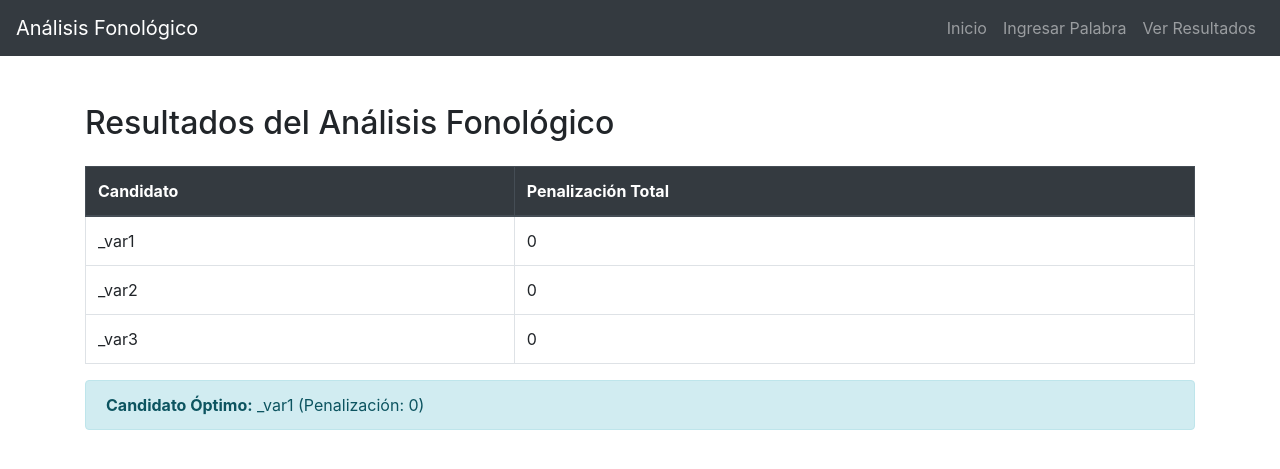
After one commit to NachoCompagni/fonologia_ot, a Django app: page /analisis/analizar/ in a window 1280 px wide. The commit adds this page. Shown: the top 469 px of the page. Run offline with Django 5.2, Linux system fonts and the light colour scheme; data that the repository does not hold is empty; some libraries are stand-ins or nearby versions.

Commit message:
Displaying interface

```diff
--- a/fonologia_ot/analisis/urls.py
+++ b/fonologia_ot/analisis/urls.py
@@ -3,4 +3,6 @@ from . import views
 
 urlpatterns = [
     path('', views.analizar_entrada, name='analizar_entrada'),
+    path('entrada/', views.entrada_view, name='entrada'),  # URL de "entrada"
+    path('analizar/', views.analizar_entrada, name='analizar_entrada'),
 ]
--- a/fonologia_ot/analisis/views.py
+++ b/fonologia_ot/analisis/views.py
@@ -22,7 +22,7 @@ def analizar_entrada(request):
     candidato_optimo = min(evaluaciones, key=evaluaciones.get)
     penalizacion_optima = evaluaciones[candidato_optimo]
 
-    return render(request, 'analisis/entrada.html', {
+    return render(request, 'analisis/resultados.html', {
         'resultados': resultados,
         'candidato_optimo': candidato_optimo,
         'penalizacion_optima': penalizacion_optima,
--- a/fonologia_ot/fonologia_ot/urls.py
+++ b/fonologia_ot/fonologia_ot/urls.py
@@ -16,8 +16,10 @@ Including another URLconf
 """
 from django.contrib import admin
 from django.urls import path, include
+from . import views
 
 urlpatterns = [
+    path('', views.inicio, name='inicio'),
     path('admin/', admin.site.urls),
     path('analisis/', include('analisis.urls'))
 ]
--- /dev/null
+++ b/fonologia_ot/fonologia_ot/views.py
@@ -0,0 +1,6 @@
+from django.shortcuts import render
+from django.http import HttpResponse
+
+def inicio(request):
+
+    return render(request, 'fonologia_ot/inicio_fonologia.html')
--- /dev/null
+++ b/fonologia_ot/templates/analisis/base.html
@@ -0,0 +1,43 @@
+<!-- base.html -->
+<!DOCTYPE html>
+<html lang="en">
+<head>
+    <meta charset="UTF-8">
+    <meta name="viewport" content="width=device-width, initial-scale=1.0">
+    <title>{% block title %}Análisis Fonológico{% endblock %}</title>
+    <!-- Bootstrap CSS -->
+    <link href="https://stackpath.bootstrapcdn.com/bootstrap/4.5.2/css/bootstrap.min.css" rel="stylesheet">
+</head>
+<body>
+    <!-- Navbar -->
+    <nav class="navbar navbar-expand-lg navbar-dark bg-dark">
+        <a class="navbar-brand" href="{% url 'inicio' %}">Análisis Fonológico</a>
+        <button class="navbar-toggler" type="button" data-toggle="collapse" data-target="#navbarNav" aria-controls="navbarNav" aria-expanded="false" aria-label="Toggle navigation">
+            <span class="navbar-toggler-icon"></span>
+        </button>
+        <div class="collapse navbar-collapse" id="navbarNav">
+            <ul class="navbar-nav ml-auto">
+                <li class="nav-item">
+                    <a class="nav-link" href="{% url 'inicio' %}">Inicio</a>
+                </li>
+                <li class="nav-item">
+                    <a class="nav-link" href="{% url 'entrada' %}">Ingresar Palabra</a>
+                </li>
+                <li class="nav-item">
+                    <a class="nav-link" href="{% url 'analizar_entrada' %}">Ver Resultados</a>
+                </li>
+            </ul>
+        </div>
+    </nav>
+
+    <!-- Main Content -->
+    <div class="container mt-5">
+        {% block content %}{% endblock %}
+    </div>
+
+    <!-- Bootstrap JS and dependencies -->
+    <script src="https://code.jquery.com/jquery-3.5.1.slim.min.js"></script>
+    <script src="https://cdn.jsdelivr.net/npm/popper.js@1.16.1/dist/umd/popper.min.js"></script>
+    <script src="https://stackpath.bootstrapcdn.com/bootstrap/4.5.2/js/bootstrap.min.js"></script>
+</body>
+</html>
--- a/fonologia_ot/templates/analisis/resultados.html
+++ b/fonologia_ot/templates/analisis/resultados.html
@@ -1,7 +1,11 @@
-<h2>Resultados del Análisis Fonológico</h2>
+{% extends "analisis/base.html" %}
 
-<table>
-    <thead>
+{% block title %}Resultados del Análisis{% endblock %}
+
+{% block content %}
+    <h2 class="mb-4">Resultados del Análisis Fonológico</h2>
+    <table class="table table-bordered">
+        <thead class="thead-dark">
             <tr>
                 <th>Candidato</th>
                 {% for restriccion in restricciones %}
@@ -17,9 +21,9 @@
                 {% for violacion in fila.violaciones %}
                     <td>
                         {% if violacion %}
-                    ✗
+                            <span class="text-danger">✗</span>
                         {% else %}
-                    ✓
+                            <span class="text-success">✓</span>
                         {% endif %}
                     </td>
                 {% endfor %}
@@ -28,5 +32,7 @@
             {% endfor %}
         </tbody>
     </table>
-
-<h3>Candidato Óptimo: {{ candidato_optimo }} (Penalización: {{ penalizacion_optima }})</h3>
+    <div class="alert alert-info">
+        <strong>Candidato Óptimo:</strong> {{ candidato_optimo }} (Penalización: {{ penalizacion_optima }})
+    </div>
+{% endblock %}
```
Also changed, not shown: fonologia_ot/templates/analisis/entrada.html (+14 -5 lines), fonologia_ot/templates/fonologia_ot/inicio_fonologia.html (added, +12 -0 lines). Lines whose indentation alone changed are shown as unchanged.
